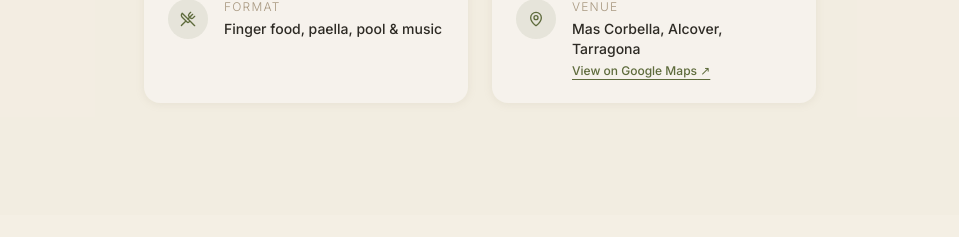
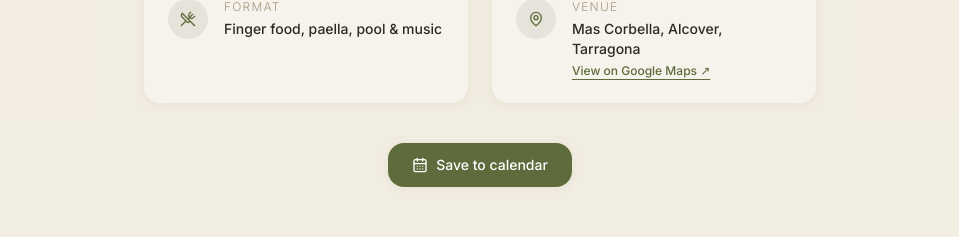
Before and after one commit to oriolsubirana/pauri, a Next.js app: page /en in a window 1280 px wide. Shown: the part 1154-1391 px from the top of the page, without its empty margins (160-1119 px from the left). Built offline with nearby package versions, Linux system fonts and the light colour scheme; no server answers; a web font is replaced by a local one.

Commit message:
feat: Implement "Save to calendar" functionality and update dictionary entries.

```diff
--- a/src/components/Header.tsx
+++ b/src/components/Header.tsx
@@ -18,8 +18,8 @@ export function Header({ dict, locale }: { dict: Dictionary; locale: Locale }) {
     return (
         <header
             className={`fixed top-0 left-0 right-0 z-50 transition-all duration-300 ${scrolled
-                    ? 'bg-background/95 backdrop-blur-md shadow-soft border-b border-sand'
-                    : 'bg-transparent'
+                ? 'bg-background/95 backdrop-blur-md shadow-soft border-b border-sand'
+                : 'bg-transparent'
                 }`}
         >
             <div className="container-main flex items-center justify-between h-16 md:h-20">
@@ -64,7 +64,7 @@ export function Header({ dict, locale }: { dict: Dictionary; locale: Locale }) {
 
             {/* Mobile menu */}
             {menuOpen && (
-                <div className="md:hidden bg-background/98 border-t border-sand px-6 py-4 flex flex-col gap-4">
+                <div className="md:hidden bg-background border-t border-sand px-6 py-4 flex flex-col gap-4 shadow-soft">
                     <a
                         href="#event"
                         onClick={() => setMenuOpen(false)}
@@ -86,7 +86,11 @@ export function Header({ dict, locale }: { dict: Dictionary; locale: Locale }) {
                     >
                         {dict.nav.faq}
                     </a>
-                    <Link href={`/${locale}/rsvp`} className="btn-primary self-start text-xs px-5 py-2.5">
+                    <Link
+                        href={`/${locale}/rsvp`}
+                        onClick={() => setMenuOpen(false)}
+                        className="btn-primary self-start text-xs px-5 py-2.5"
+                    >
                         {dict.nav.rsvp}
                     </Link>
                 </div>
--- a/src/components/sections/EventInfoSection.tsx
+++ b/src/components/sections/EventInfoSection.tsx
@@ -4,6 +4,15 @@ import { useScrollFadeIn } from '@/lib/useScrollFadeIn'
 import { GOOGLE_MAPS_URL } from '@/lib/utils'
 import type { Dictionary } from '@/dictionaries'
 import { MapPin, Clock, CalendarDays, UtensilsCrossed } from 'lucide-react'
+
+// Event details – update these if the event changes
+const GOOGLE_CALENDAR_URL =
+    'https://calendar.google.com/calendar/render?action=TEMPLATE' +
+    '&text=Paula+%26+Oriol' +
+    '&dates=20260919T100000Z%2F20260919T200000Z' +
+    '&details=Aperitivo%2C+paella%2C+piscina+%26+m%C3%BAsica' +
+    '&location=Mas+Corbella%2C+Alcover%2C+Tarragona' +
+    '&sf=true&output=xml'
 
 export function EventInfoSection({ dict }: { dict: Dictionary }) {
     const ref = useScrollFadeIn()
@@ -57,6 +66,19 @@ export function EventInfoSection({ dict }: { dict: Dictionary }) {
                             </div>
                         ))}
                     </div>
+
+                    {/* Save to calendar */}
+                    <div className="flex justify-center mt-10">
+                        <a
+                            href={GOOGLE_CALENDAR_URL}
+                            target="_blank"
+                            rel="noopener noreferrer"
+                            className="inline-flex items-center gap-2 px-6 py-3 bg-olive text-white font-sans text-sm font-medium rounded-2xl shadow-card hover:bg-olive-dark transition-colors"
+                        >
+                            <CalendarDays className="w-4 h-4" />
+                            {e.calendar_cta}
+                        </a>
+                    </div>
                 </div>
             </div>
         </section>
--- a/src/dictionaries/ca.json
+++ b/src/dictionaries/ca.json
@@ -21,7 +21,8 @@
         "type": "Aperitiu, paella, piscina & música",
         "location_label": "Lloc",
         "location_name": "Mas Corbella, Alcover, Tarragona",
-        "location_cta": "Veure a Google Maps"
+        "location_cta": "Veure a Google Maps",
+        "calendar_cta": "Guardar al calendari"
     },
     "timeline": {
         "title": "El dia",
--- a/src/dictionaries/en.json
+++ b/src/dictionaries/en.json
@@ -21,7 +21,8 @@
         "type": "Finger food, paella, pool & music",
         "location_label": "Venue",
         "location_name": "Mas Corbella, Alcover, Tarragona",
-        "location_cta": "View on Google Maps"
+        "location_cta": "View on Google Maps",
+        "calendar_cta": "Save to calendar"
     },
     "timeline": {
         "title": "The Day",
--- a/src/dictionaries/es.json
+++ b/src/dictionaries/es.json
@@ -21,7 +21,8 @@
         "type": "Aperitivo, paella, piscina & música",
         "location_label": "Lugar",
         "location_name": "Mas Corbella, Alcover, Tarragona",
-        "location_cta": "Ver en Google Maps"
+        "location_cta": "Ver en Google Maps",
+        "calendar_cta": "Guardar en el calendario"
     },
     "timeline": {
         "title": "El día",
```
